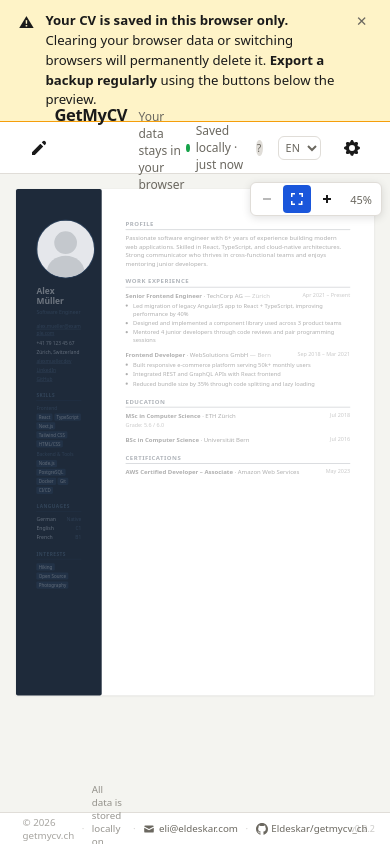
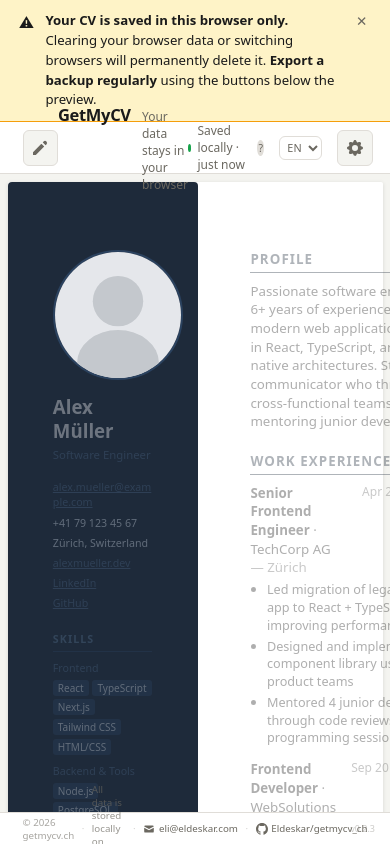
Before and after one commit to Eldeskar/getmycv_ch, a React (Vite) app: page / in a window 390 px wide. Built offline with nearby package versions, Linux system fonts and the light colour scheme.

Commit message:
feat: tablet-friendly preview with native scroll and styled panel toggles
Hide zoom controls on tablet, render preview at full width for native
scroll/pinch-to-zoom. Style panel toggle buttons with border for better
visual separation from header. Bump to v0.2.3.

```diff
--- a/package.json
+++ b/package.json
@@ -1,6 +1,6 @@
 {
   "name": "getmycv-ch",
-  "version": "0.2.2",
+  "version": "0.2.3",
   "private": true,
   "type": "module",
   "scripts": {
--- a/src/index.css
+++ b/src/index.css
@@ -2457,15 +2457,17 @@
     display: flex;
     align-items: center;
     justify-content: center;
-    background: none;
-    border: none;
+    background: var(--color-bg);
+    border: 1px solid var(--color-border);
     cursor: pointer;
-    color: var(--color-text);
-    padding: 0.4rem;
+    color: var(--color-muted);
+    padding: 0.45rem;
     border-radius: var(--radius);
+    transition: background 0.15s, color 0.15s, border-color 0.15s;
   }
   .panel-toggle:hover {
     background: var(--color-border);
+    color: var(--color-text);
   }
 
   .app-sidebar,
@@ -2501,6 +2503,17 @@
     background: rgba(0, 0, 0, 0.3);
   }
 
+  /* No zoom controls on touch devices — native scroll/pinch instead */
+  .preview-zoom-controls { display: none; }
+  .preview-zoom-scroller { padding: 0.5rem; }
+  .preview-zoom-sizer {
+    width: 100% !important;
+    height: auto !important;
+  }
+  .preview-zoom-sizer > .preview-paper {
+    transform: none !important;
+    width: 100%;
+  }
 }
 
 /* ─── Print ──────────────────────────────────────────────────────────────────── */
```
